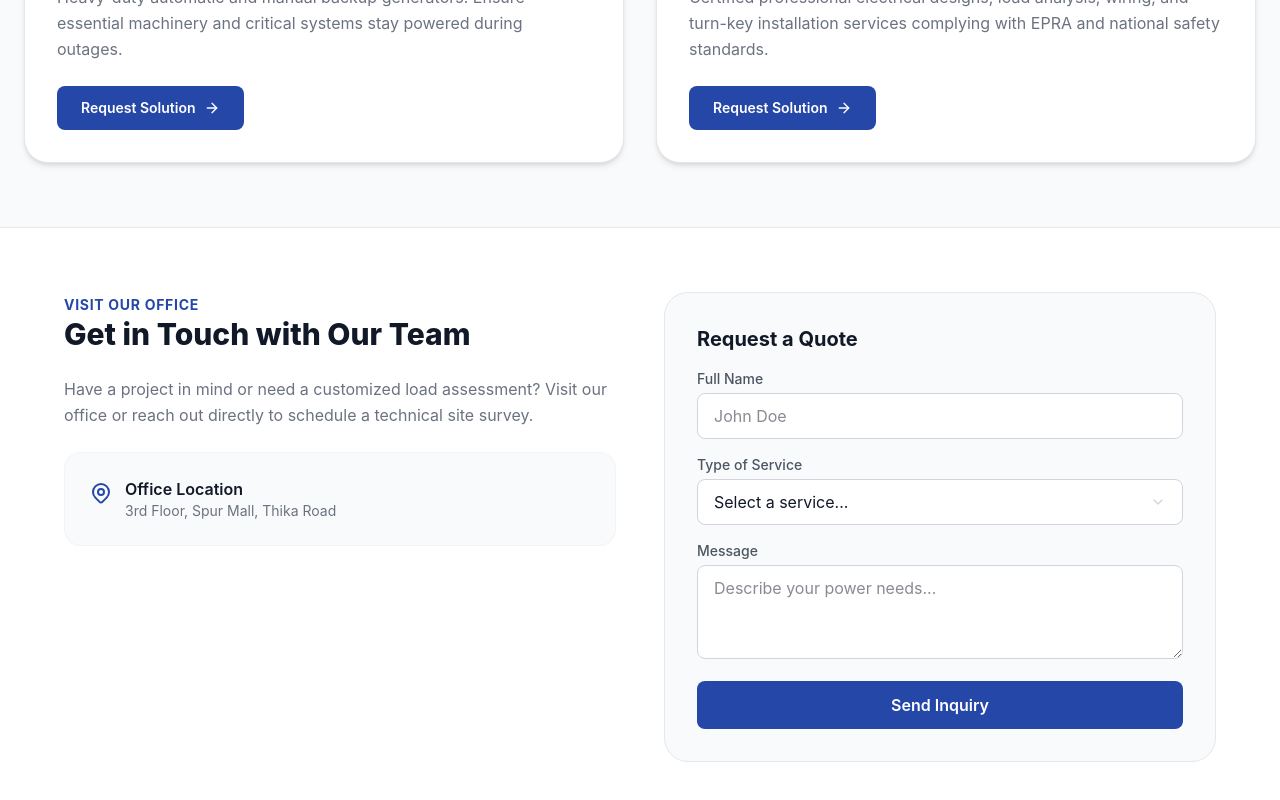
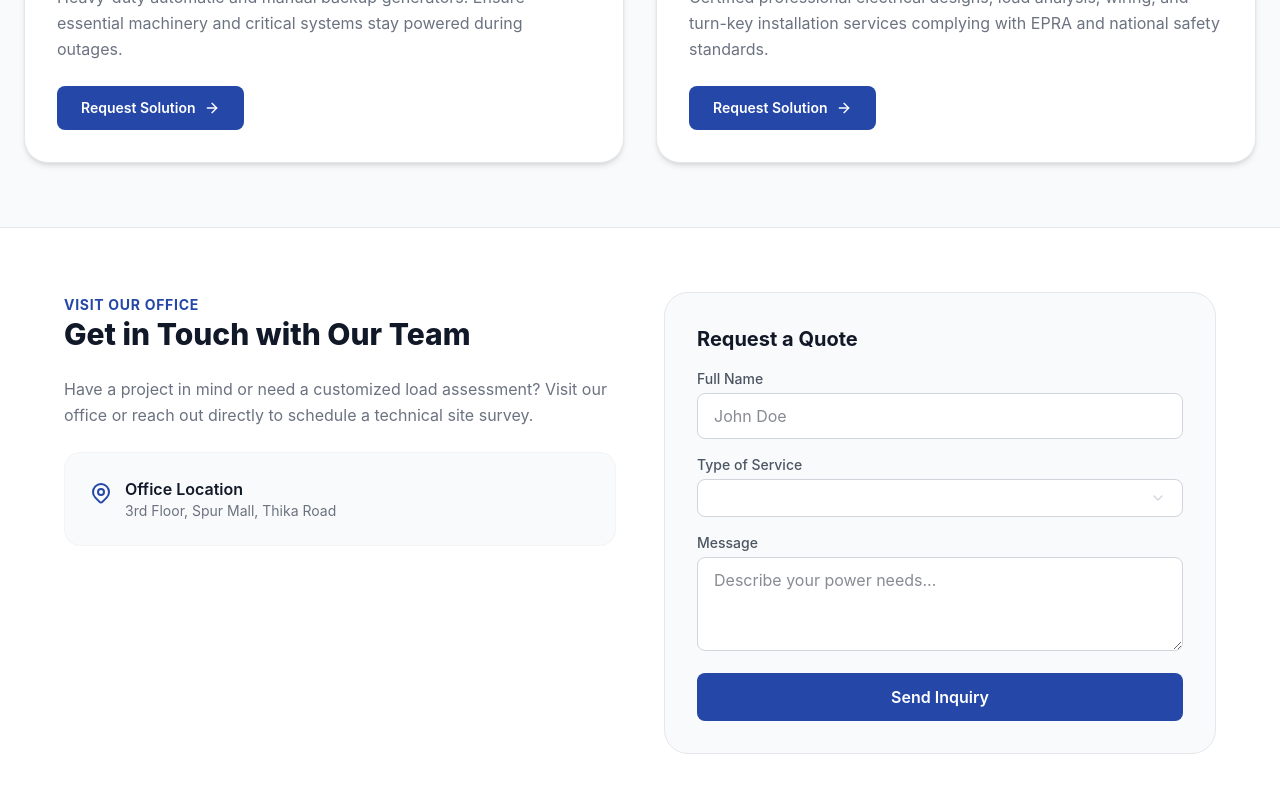
Before and after one commit to edkariuki/GDLite, a React (Vite) app in the folder GDLite/: page /power-systems in a window 1280 px wide. Shown: the part 2580-3380 px from the top of the page. Built offline with nearby package versions, Linux system fonts and the light colour scheme.

Commit message:
update placeholder

```diff
--- a/GDLite/src/components/dropdown.jsx
+++ b/GDLite/src/components/dropdown.jsx
@@ -7,7 +7,7 @@ export const Dropdown = ({
     options = [],
     value,
     onChange,
-    placeholder = "Select a service..."
+    placeholder = ""
 }) => {
     return (
         <div className="w-full">
```
